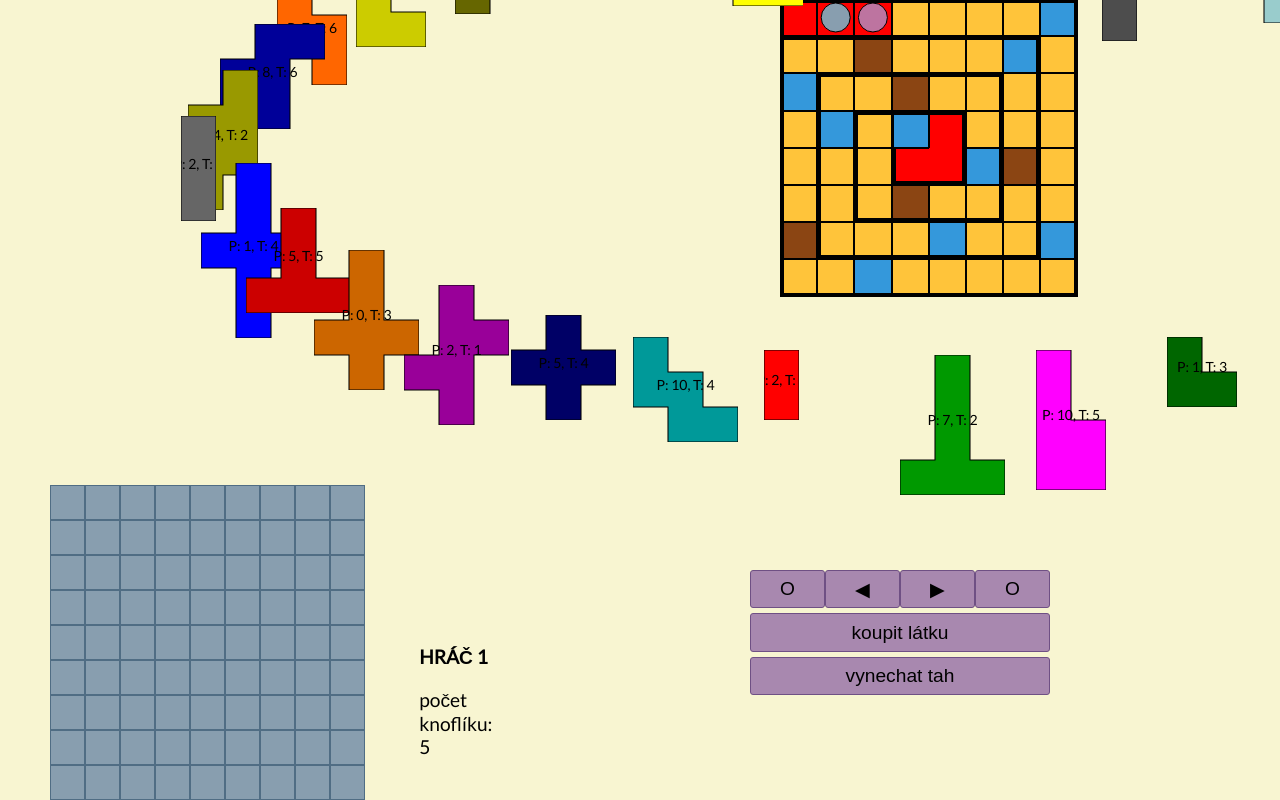
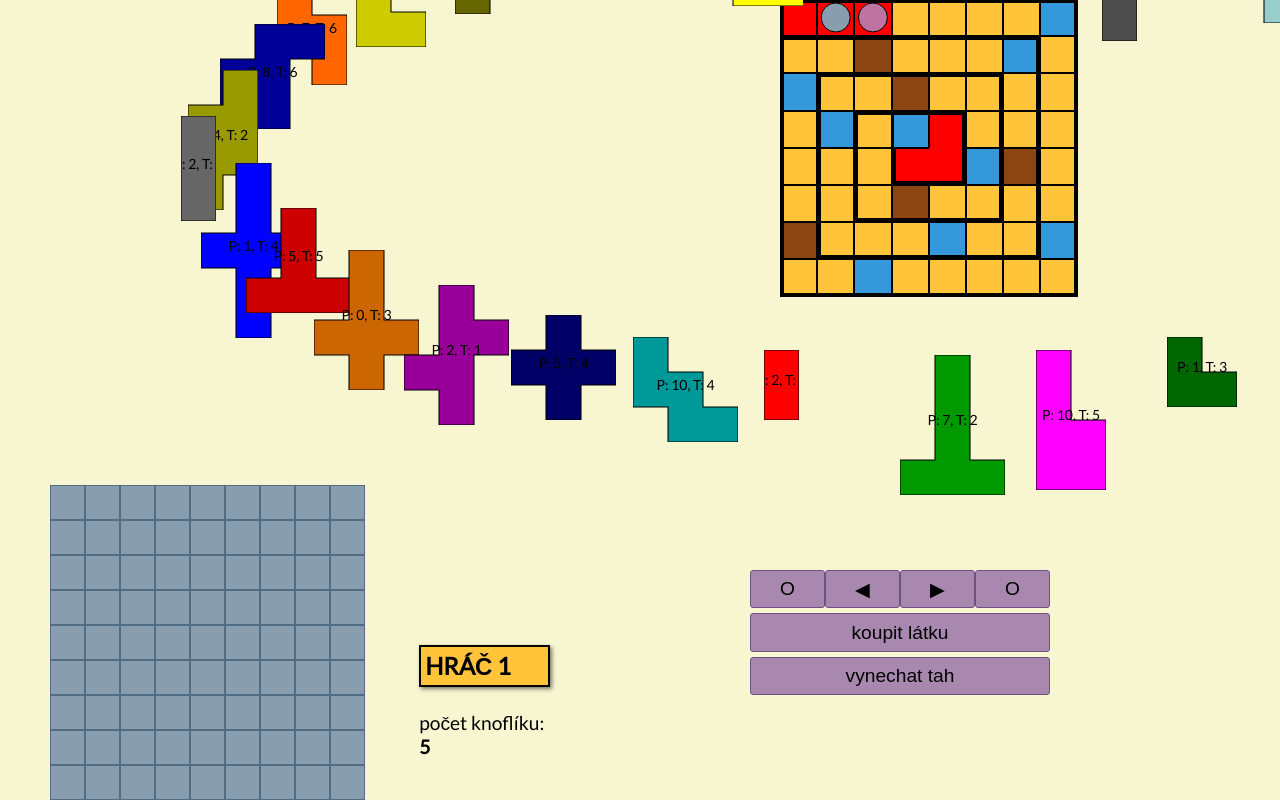
Before and after one commit to LucieDuskova/Patchwork, a React (Vite) app: page /hra in a window 1280 px wide. Shown: the part 301-1101 px from the top of the page. Built offline with nearby package versions, Linux system fonts and the light colour scheme.

Commit message:
zvýraznění aktivního hráče

```diff
--- a/src/components/GameArrayTime/index.jsx
+++ b/src/components/GameArrayTime/index.jsx
@@ -111,7 +111,7 @@ export const GameArrayTime = ({ state }) => {
                   className={`gameArrayTime__cell-${Index}`}
                   style={{
                     backgroundColor: cell.color,
-                    backgroundImage: cell.button ? './url(img/lucka.jpeg)' : '',
+                    backgroundImage: cell.button ? './url(../public/favicon.ico)' : '',
                     width: '37.2px',
                     height: '37.2px',
                     borderWidth: cell.borderWidth,
--- a/src/components/Players/index.jsx
+++ b/src/components/Players/index.jsx
@@ -4,7 +4,16 @@ export const Player1 = ({ state }) => {
   const renderPlayer1Fields = () => {
     const fields = [];
     for (let i = 0; i < 81; i++) {
-      fields.push(<div key={i} className="gamePage__player1-field" style={{width: `${state.playerFieldSide}px`, height: `${state.playerFieldSide}px`,}}></div>);
+      fields.push(
+        <div
+          key={i}
+          className="gamePage__player1-field"
+          style={{
+            width: `${state.playerFieldSide}px`,
+            height: `${state.playerFieldSide}px`,
+          }}
+        ></div>,
+      );
     }
     return fields;
   };
@@ -13,10 +22,14 @@ export const Player1 = ({ state }) => {
     <div className="gamePage__player1">
       <div className="gamePage__player1--array">{renderPlayer1Fields()}</div>
       <div className="gamePage__player1--state">
-        <p>
+        <p
+          className={
+            state.currentPlayer === 'player1' ? 'gamePage__player' : ''
+          }
+        >
           <strong>HRÁČ 1</strong>
         </p>
-        <p>počet knoflíku: {state.player1.buttons}</p>
+        <p>počet knoflíku: <strong>{state.player1.buttons}</strong></p>
       </div>
     </div>
   );
@@ -26,7 +39,16 @@ export const Player2 = ({ state }) => {
   const renderPlayer2Fields = () => {
     const fields = [];
     for (let i = 0; i < 81; i++) {
-      fields.push(<div key={i} className="gamePage__player2-field" style={{width: `${state.playerFieldSide}px`, height: `${state.playerFieldSide}px`,}}></div>);
+      fields.push(
+        <div
+          key={i}
+          className="gamePage__player2-field"
+          style={{
+            width: `${state.playerFieldSide}px`,
+            height: `${state.playerFieldSide}px`,
+          }}
+        ></div>,
+      );
     }
     return fields;
   };
@@ -34,10 +56,14 @@ export const Player2 = ({ state }) => {
   return (
     <div className="gamePage__player2">
       <div className="gamePage__player2--state">
-        <p>
+        <p
+          className={
+            state.currentPlayer === 'player2' ? 'gamePage__player' : ''
+          }
+        >
           <strong>HRÁČ 2</strong>
         </p>
-        <p>počet knoflíku: {state.player2.buttons}</p>
+        <p>počet knoflíku: <strong>{state.player2.buttons}</strong></p>
       </div>
       <div className="gamePage__player2--array">{renderPlayer2Fields()}</div>
     </div>
--- a/src/components/Players/style.css
+++ b/src/components/Players/style.css
@@ -37,16 +37,24 @@
   display: flex;
 }
 
-.gamePage__player1--state{
-  width: 100px;
+.gamePage__player1--state {
+  width: 150px;
   position: absolute;
   left: 400px;
   top: 700px;
 }
 
-.gamePage__player2--state{
-  width: 100px;
+.gamePage__player2--state {
+  width: 150px;
   position: absolute;
-  left: 1400px;
+  left: 1350px;
   top: 700px;
 }
+
+.gamePage__player {
+  border: 2px solid #000000;
+  box-shadow: 2px 2px 4px rgba(0, 0, 0, 0.5);
+  padding: 4px;
+  background-color: #ffc43a;
+  font-size: 24px;
+}
```
Also changed, not shown: src/components/GameArrayTime/img/lucka.jpeg (deleted).
